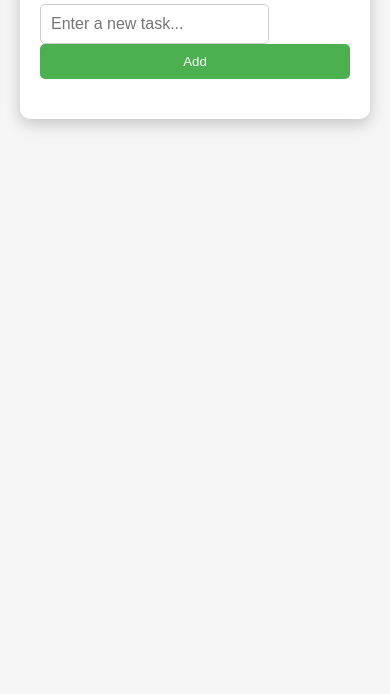
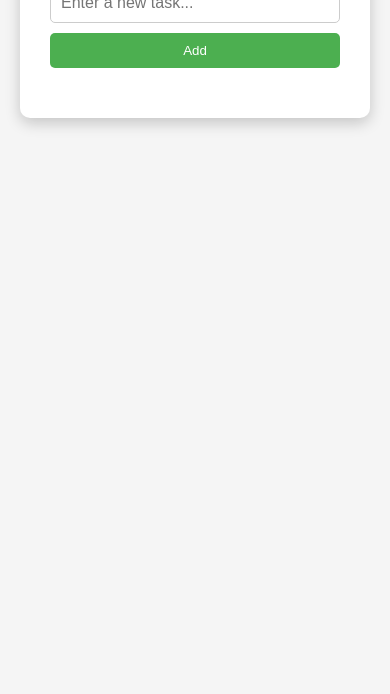
Before and after one commit to snehamp12/To-do_list_app, a plain HTML site: page index.html in a window 390 px wide. Shown: the part 150-844 px from the top of the page. Drawn offline with Linux system fonts and the light colour scheme.

Commit message:
Update style.css

```diff
--- a/style.css
+++ b/style.css
@@ -1,58 +1,67 @@
+* {
+  box-sizing: border-box;
+  margin: 0;
+  padding: 0;
+}
+
 body {
   font-family: 'Segoe UI', sans-serif;
   background: #f5f5f5;
+  min-height: 100vh;
   display: flex;
   justify-content: center;
-  align-items: flex-start;
-  padding: 50px 20px;
-  margin: 0;
+  align-items: center;
+  padding: 20px;
 }
 
+/* Main container */
 .container {
   background: #fff;
-  padding: 20px;
+  padding: 30px;
   border-radius: 10px;
   width: 100%;
   max-width: 400px;
   box-shadow: 0 5px 15px rgba(0, 0, 0, 0.2);
-  box-sizing: border-box;
 }
 
+/* Heading */
 h1 {
   text-align: center;
   margin-bottom: 20px;
   color: #333;
 }
 
-.input-section {
+/* Input and button section */
+.input-container {
   display: flex;
   gap: 10px;
   flex-wrap: wrap;
 }
 
-input {
+.input-container input {
   flex: 1;
   padding: 10px;
   font-size: 16px;
   border: 1px solid #ccc;
   border-radius: 5px;
-  min-width: 0;
 }
 
-button {
+.input-container button {
   background: #4caf50;
   color: white;
   border: none;
   padding: 10px 15px;
   border-radius: 5px;
   cursor: pointer;
-  white-space: nowrap;
+  flex-shrink: 0;
 }
 
-button:hover {
-  background: #45a049;
+.input-container button:hover {
+  background-color: #3a7bd5;
+  color: white;
 }
 
+/* Task list styles */
 ul {
   list-style: none;
   margin-top: 20px;
@@ -88,12 +97,19 @@ ul li:hover {
   cursor: pointer;
 }
 
+/* Responsive styles for mobile */
 @media (max-width: 600px) {
-  .input-section {
+  .input-container {
     flex-direction: column;
   }
 
-  button {
+  .input-container input,
+  .input-container button {
     width: 100%;
   }
+
+  body {
+    align-items: flex-start;
+    padding-top: 40px;
+  }
 }
```
